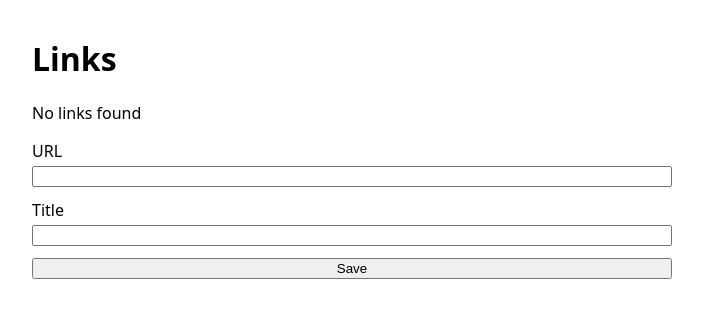
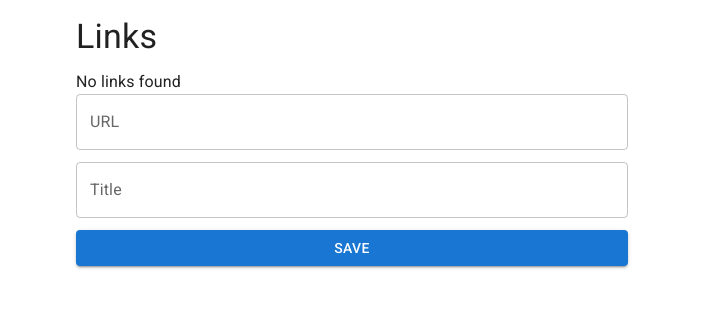
Before and after one commit to Captain-Kirkie/OrganizeInternet, a React (Vite) app in the folder client/: page / in a window 1280 px wide. Shown: the top 318 px of the page, without its empty margins (288-991 px from the left). Built offline with nearby package versions, Linux system fonts and the light colour scheme.

Commit message:
refactor: using MUI for front end

```diff
--- a/client/package.json
+++ b/client/package.json
@@ -9,6 +9,10 @@
     "preview": "vite preview"
   },
   "dependencies": {
+    "@emotion/react": "^11.14.0",
+    "@emotion/styled": "^11.14.1",
+    "@fontsource/roboto": "^5.3.0",
+    "@mui/material": "^9.5.0",
     "react": "^19.2.0",
     "react-dom": "^19.2.0"
   },
--- a/client/src/components/LinkList.tsx
+++ b/client/src/components/LinkList.tsx
@@ -1,27 +1,32 @@
-import React, { useState, useEffect } from 'react';
-import type { Link } from '@shared/link';
+import { useEffect, useState } from "react";
+import List from "@mui/material/List";
+import ListItem from "@mui/material/ListItem";
+import ListItemText from "@mui/material/ListItemText";
+import Typography from "@mui/material/Typography";
+import type { Link } from "@shared/link";
 
 type LinkListProps = {
-    links: Link[]
-}
+  links: Link[];
+};
 
 export function LinkList({ links }: LinkListProps) {
-    let [currentLinks, setCurrentLinks] = useState(links);
+  const [currentLinks, setCurrentLinks] = useState(links);
 
   useEffect(() => {
     setCurrentLinks(links);
-    }, [links])
-
+  }, [links]);
 
   if (currentLinks.length === 0) {
-        return <p>No links found</p>;
+    return <Typography>No links found</Typography>;
   }
 
   return (
-        <ul>
-            {currentLinks.map((link) => {
-                return <li key={link.id}>{link.title}</li>
-            })}
-        </ul>
+    <List>
+      {currentLinks.map((link) => (
+        <ListItem key={link.id}>
+          <ListItemText primary={link.title} />
+        </ListItem>
+      ))}
+    </List>
   );
 }
--- a/client/src/index.css
+++ /dev/null
@@ -1,20 +0,0 @@
-body {
-  margin: 0;
-  font-family: system-ui, sans-serif;
-}
-
-main {
-  max-width: 40rem;
-  margin: 0 auto;
-  padding: 1rem;
-}
-
-form {
-  display: grid;
-  gap: 0.75rem;
-}
-
-label {
-  display: grid;
-  gap: 0.25rem;
-}
--- a/client/src/main.tsx
+++ b/client/src/main.tsx
@@ -1,10 +1,20 @@
 import { StrictMode } from "react";
 import { createRoot } from "react-dom/client";
+import CssBaseline from "@mui/material/CssBaseline";
+import { createTheme, ThemeProvider } from "@mui/material/styles";
+import "@fontsource/roboto/300.css";
+import "@fontsource/roboto/400.css";
+import "@fontsource/roboto/500.css";
+import "@fontsource/roboto/700.css";
 import { App } from "./App";
-import "./index.css";
+
+const theme = createTheme();
 
 createRoot(document.getElementById("root")!).render(
   <StrictMode>
-    <App />
+    <ThemeProvider theme={theme}>
+      <CssBaseline />
+      <App />
+    </ThemeProvider>
   </StrictMode>,
 );
--- a/client/src/pages/LinksPage.tsx
+++ b/client/src/pages/LinksPage.tsx
@@ -1,31 +1,31 @@
 import type { FormEvent } from "react";
+import Button from "@mui/material/Button";
+import Container from "@mui/material/Container";
+import Stack from "@mui/material/Stack";
+import TextField from "@mui/material/TextField";
+import Typography from "@mui/material/Typography";
 import { LinkList } from "../components/LinkList";
 
 export function LinksPage() {
   function handleSubmit(event: FormEvent<HTMLFormElement>) {
     event.preventDefault();
 
-    console.log("handling submit!!  Save the link here!!  ")
+    console.log("handling submit!!  Save the link here!!  ");
   }
 
   return (
-    <main>
-      <h1>Links</h1>
-
+    <Container component="main" maxWidth="sm" sx={{ py: 2 }}>
+      <Typography variant="h4" component="h1" gutterBottom>
+        Links
+      </Typography>
       <LinkList links={[]} />
-
-      <form onSubmit={handleSubmit}>
-        <label>
-          URL
-          <input name="url" type="url" />
-        </label>
-        <label>
-          Title
-          <input name="title" type="text" />
-        </label>
-        <button type="submit">Save</button>
-      </form>
-      <ul aria-label="Saved links" />
-    </main>
+      <Stack component="form" spacing={1.5} onSubmit={handleSubmit}>
+        <TextField name="url" type="url" label="URL" />
+        <TextField name="title" label="Title" />
+        <Button type="submit" variant="contained">
+          Save
+        </Button>
+      </Stack>
+    </Container>
   );
 }
```
Also changed, not shown: 1 other file (tests, documents, lock files or other folders). Lines whose indentation alone changed are shown as unchanged.
